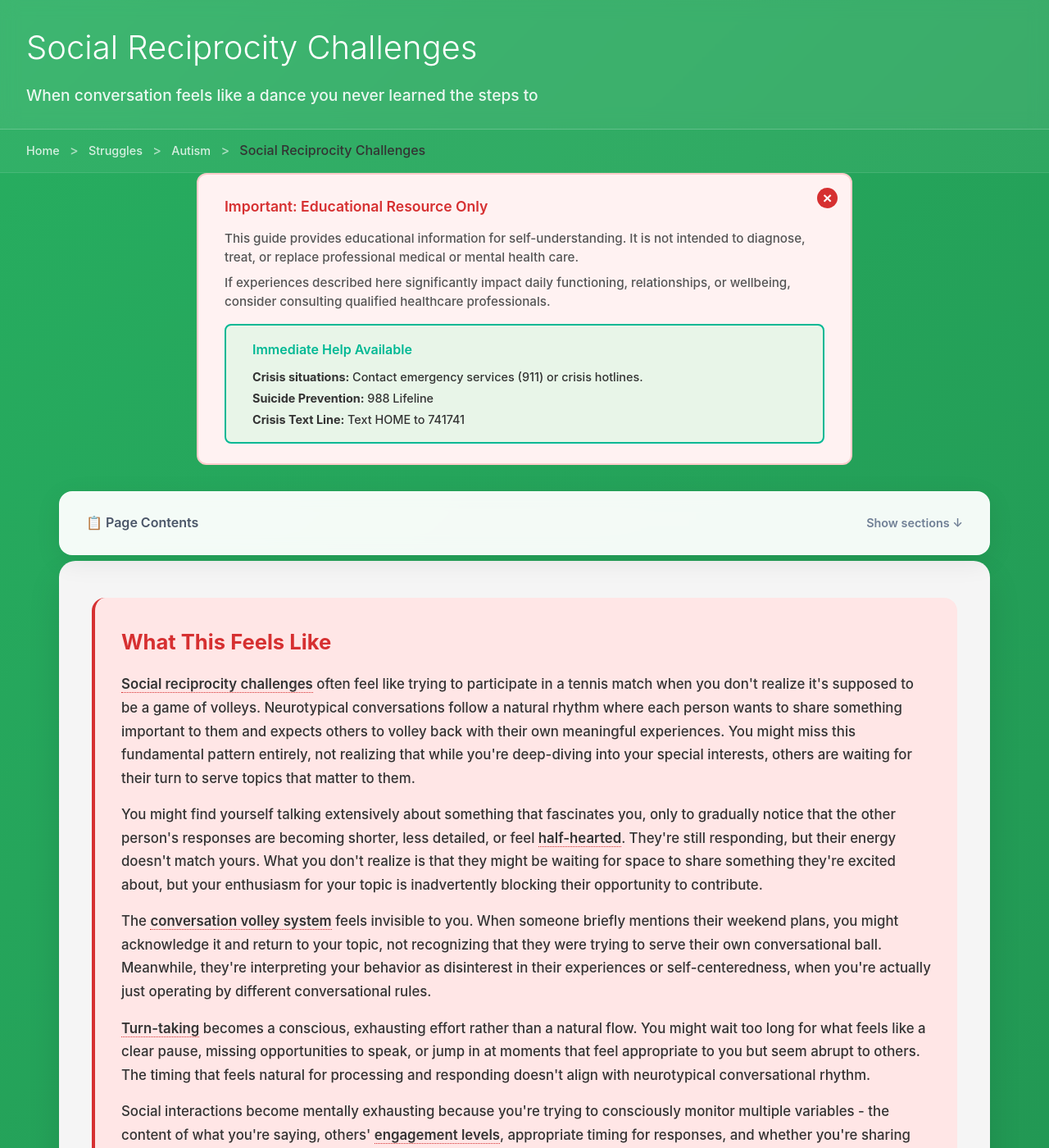
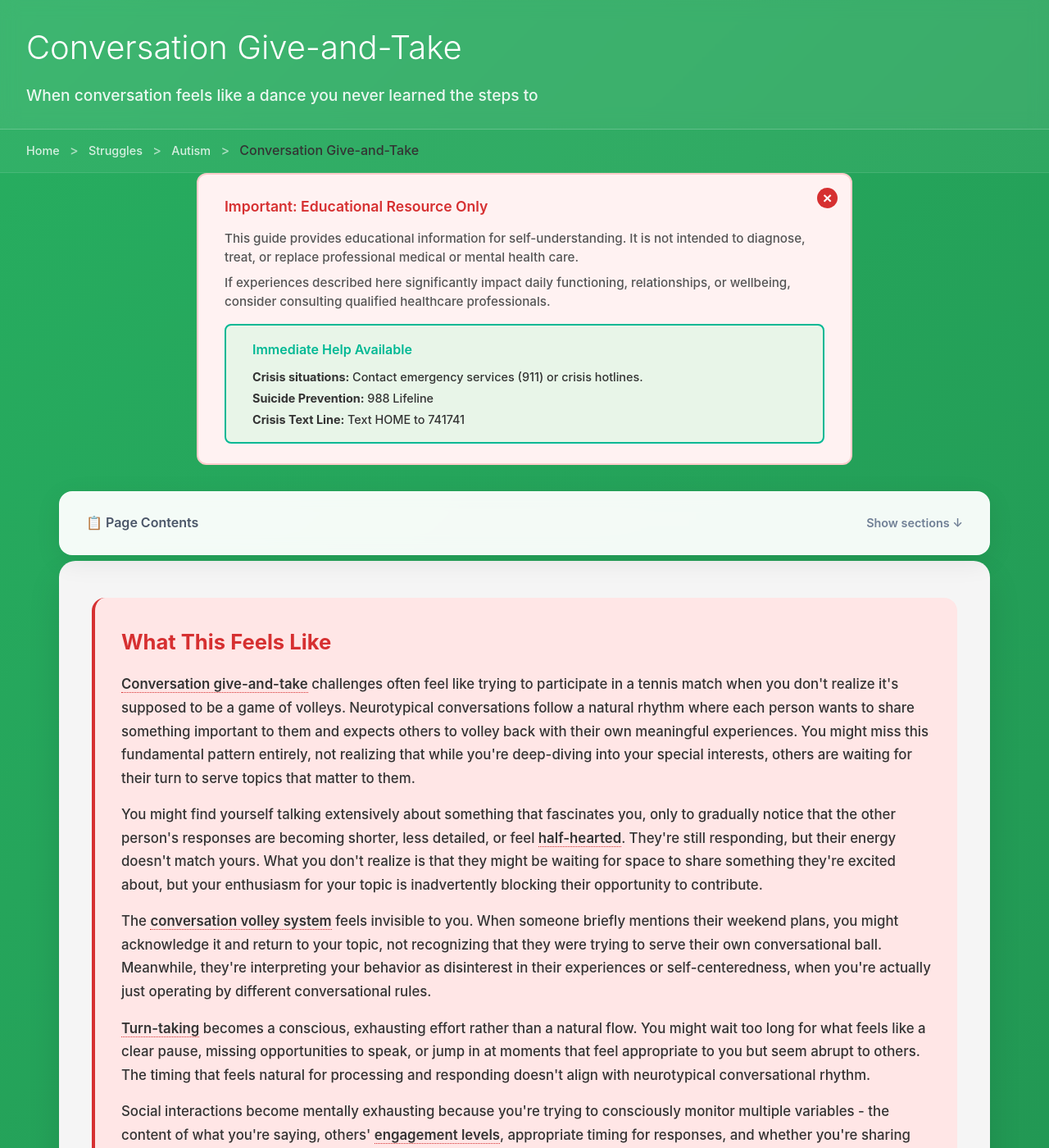
Before and after one commit to neurodivergent-survival-guide/neurodivergent-survival-guide, a Jekyll site: the page built from struggles/conversation-give-and-take.html, in a window 1280 px wide and 1400 px high. Shown: the whole window at 82% size. Built offline with Jekyll 4.4.1, drawn with Linux system fonts in a browser that asks for light colours; some of the changed text lies outside the part shown.

Commit message:
Update and rename social-reciprocity-challenges.html to conversation-give-and-take.html

```diff
--- a/struggles/social-reciprocity-challenges.html
+++ b/struggles/conversation-give-and-take.html
@@ -1,9 +1,9 @@
 ---
 layout: struggle
-title: "Social Reciprocity Challenges"
+title: "Conversation Give-and-Take"
 subtitle: "When conversation feels like a dance you never learned the steps to"
 description: "Managing autism-related social reciprocity difficulties including turn-taking, conversation flow, and back-and-forth social interactions."
-slug: social-reciprocity-challenges
+slug: conversation-give-and-take
 condition: autism
 
 tags:
@@ -20,12 +20,12 @@ featured: true
 search_terms: ["talk too much", "interrupt people", "conversations exhausting", "miss social rhythm", "one-sided talking", "conversation timing off"]
 ---
 
-<!-- struggles/social-reciprocity-challenges.html -->
+<!-- struggles/conversation-give-and-take.html -->
 
 <div class="content-card">
     <div class="what-section">
         <h2 id="what-this-feels-like">What This Feels Like</h2>
-        <p><a class="jargon">Social reciprocity challenges<span class="tooltip">Difficulty with the back-and-forth exchange that characterizes typical social interactions</span></a> often feel like trying to participate in a tennis match when you don't realize it's supposed to be a game of volleys. Neurotypical conversations follow a natural rhythm where each person wants to share something important to them and expects others to volley back with their own meaningful experiences. You might miss this fundamental pattern entirely, not realizing that while you're deep-diving into your special interests, others are waiting for their turn to serve topics that matter to them.</p>
+        <p><a class="jargon">Conversation give-and-take<span class="tooltip">The back-and-forth exchange that characterizes typical social interactions</span></a> challenges often feel like trying to participate in a tennis match when you don't realize it's supposed to be a game of volleys. Neurotypical conversations follow a natural rhythm where each person wants to share something important to them and expects others to volley back with their own meaningful experiences. You might miss this fundamental pattern entirely, not realizing that while you're deep-diving into your special interests, others are waiting for their turn to serve topics that matter to them.</p>
 
         <p>You might find yourself talking extensively about something that fascinates you, only to gradually notice that the other person's responses are becoming shorter, less detailed, or feel <a class="jargon">half-hearted<span class="tooltip">Polite but unenthusiastic responses that lack the energy and engagement of genuine interest</span></a>. They're still responding, but their energy doesn't match yours. What you don't realize is that they might be waiting for space to share something they're excited about, but your enthusiasm for your topic is inadvertently blocking their opportunity to contribute.</p>
 
@@ -41,7 +41,7 @@ search_terms: ["talk too much", "interrupt people", "conversations exhausting",
     </div>
 
     <div class="why-section">
-        <h2 id="why-this-happens">Why This Might Be Happening</h2>
+        <h2 id="why-this-might-be-happening">Why This Might Be Happening</h2>
         <p>Most neurotypical conversations operate like a tennis match where each person wants to "serve" topics that matter to them and expects others to "volley" back with their own meaningful contributions. Autistic people often miss this fundamental pattern, focusing on deep exploration of single topics rather than recognizing that others are waiting for their turn to share what's important to them.</p>
 
         <p><a class="jargon">Autistic communication<span class="tooltip">Natural communication patterns common in autistic people, often including directness and intense engagement</span></a> tends toward thorough, passionate exploration of fascinating subjects, while neurotypical communication emphasizes reciprocal sharing where each person gets to contribute topics they care about. This creates a fundamental mismatch in conversation goals and rhythm. You're optimizing for depth and accuracy of information exchange, while others are optimizing for mutual sharing of personal experiences and interests.</p>
@@ -151,9 +151,9 @@ search_terms: ["talk too much", "interrupt people", "conversations exhausting",
         <div class="struggle-tags">
             <a href="{{ '/struggles/missing-social-cues.html' | relative_url }}" class="struggle-tag">Missing Social Cues</a>
             <a href="{{ '/struggles/being-too-direct.html' | relative_url }}" class="struggle-tag">Being Too Direct</a>
-            <a href="{{ '/struggles/relationship-maintenance-struggles.html' | relative_url }}" class="struggle-tag">Relationship Maintenance Struggles</a>
+            <a href="{{ '/struggles/friendships-fading-away.html' | relative_url }}" class="struggle-tag">Friendships Fading Away</a>
+            <a href="{{ '/struggles/special-interests-consuming-focus.html' | relative_url }}" class="struggle-tag">Special Interests Consuming Focus</a>
             <a href="{{ '/struggles/masking-burnout.html' | relative_url }}" class="struggle-tag">Masking Burnout</a>
-            <a href="{{ '/struggles/special-interests-consuming-focus.html' | relative_url }}" class="struggle-tag">Special Interests Consuming Focus</a>
         </div>
     </div>
 </div>
```
